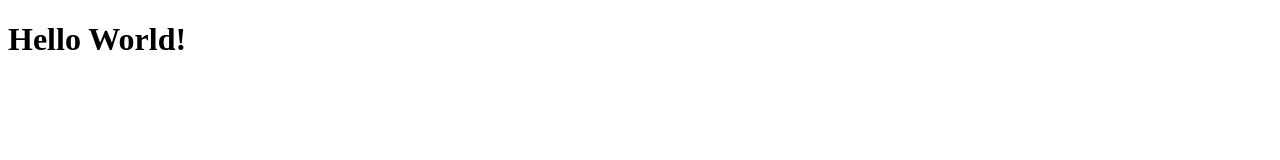
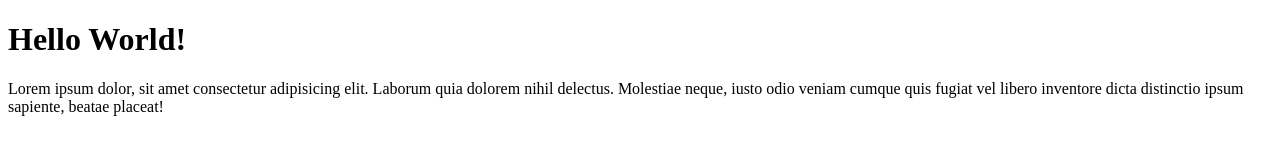
Before and after one commit to faizal058-ardi/wpu-git-test4, a plain HTML site: page index.html in a window 1280 px wide. Drawn offline with Linux system fonts and the light colour scheme.

Commit message:
menambahkan paragraf

```diff
--- a/index.html
+++ b/index.html
@@ -7,5 +7,6 @@
 </head>
 <body>
     <h1>Hello World!</h1>
+    <p>Lorem ipsum dolor, sit amet consectetur adipisicing elit. Laborum quia dolorem nihil delectus. Molestiae neque, iusto odio veniam cumque quis fugiat vel libero inventore dicta distinctio ipsum sapiente, beatae placeat!</p>
 </body>
 </html>
```
